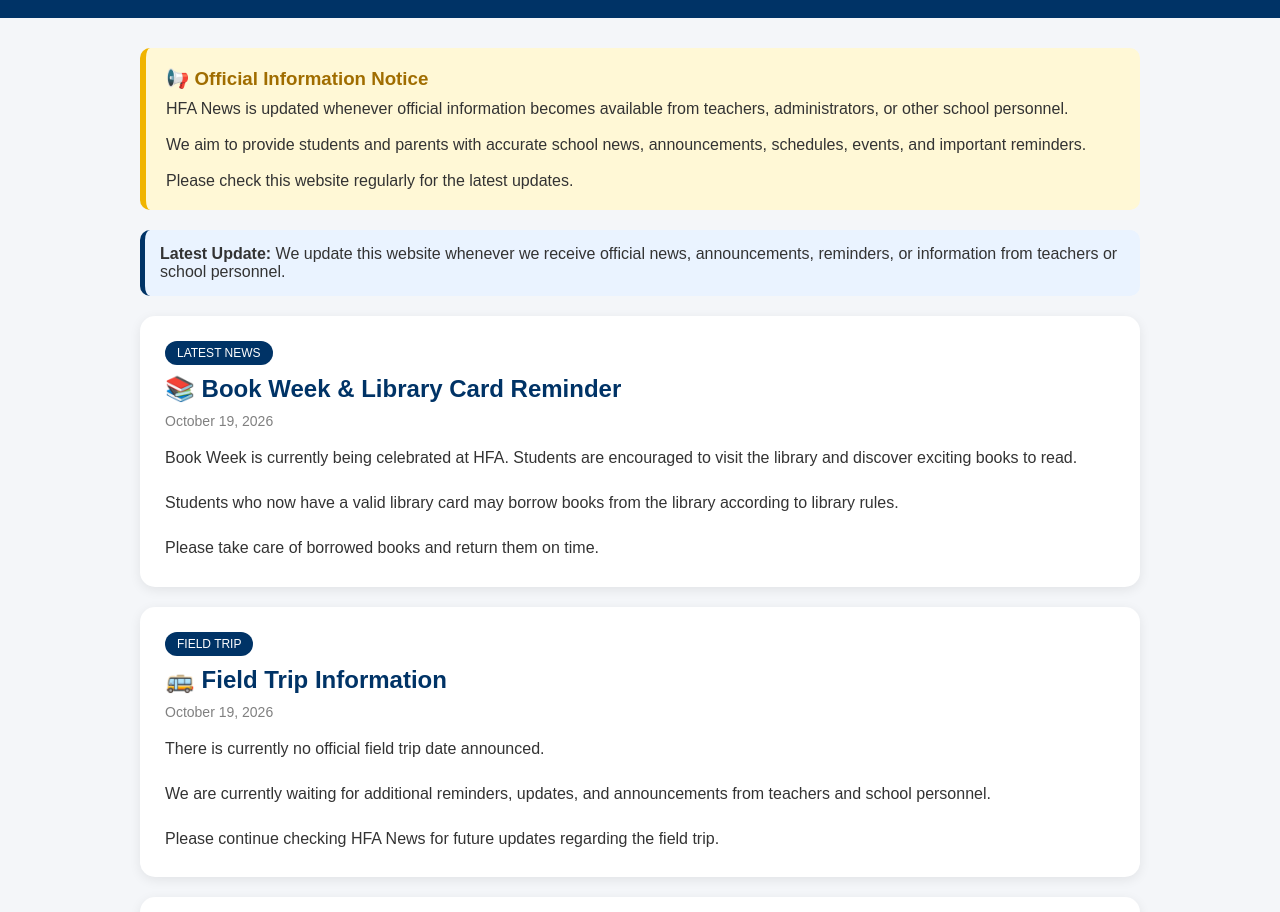
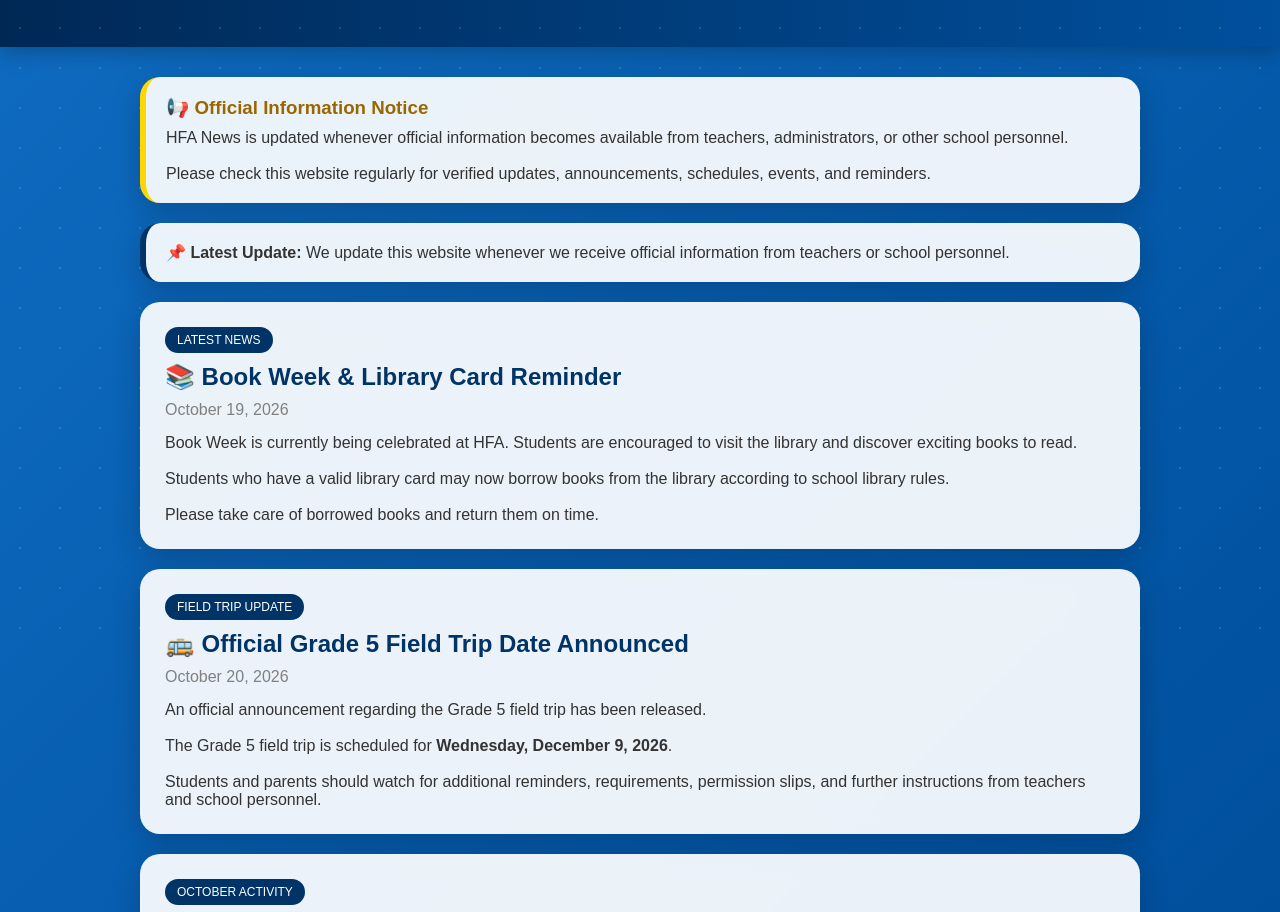
Before and after one commit to timmysemergencyacct-create/HFA-GOSSIP-NEWS, a plain HTML site: page index.html in a window 1280 px wide. Shown: the part 152-1064 px from the top of the page. Drawn offline with Linux system fonts and the light colour scheme.

Commit message:
Update index.html

```diff
--- a/index.html
+++ b/index.html
@@ -4,7 +4,7 @@
 <meta charset="UTF-8">
 <meta name="viewport" content="width=device-width, initial-scale=1.0">
 
-<title>HFA News</title>
+<title>📰 HFA News</title>
 
 <style>
 
@@ -12,28 +12,61 @@
     margin:0;
     padding:0;
     box-sizing:border-box;
-    font-family:Arial,sans-serif;
+    font-family:Arial, sans-serif;
 }
 
 body{
-    background:#f4f6f9;
+    background:linear-gradient(
+        -45deg,
+        #003366,
+        #00509e,
+        #1e88e5,
+        #66bbff
+    );
+    background-size:400% 400%;
+    animation:gradientMove 15s ease infinite;
     color:#333;
 }
 
+@keyframes gradientMove{
+    0%{background-position:0% 50%;}
+    50%{background-position:100% 50%;}
+    100%{background-position:0% 50%;}
+}
+
+body::before{
+    content:"";
+    position:fixed;
+    top:0;
+    left:0;
+    width:100%;
+    height:100%;
+    background-image:
+    radial-gradient(white 1px, transparent 1px);
+    background-size:40px 40px;
+    opacity:.15;
+    pointer-events:none;
+}
+
 header{
-    background:#003366;
+    background:linear-gradient(
+        90deg,
+        #002855,
+        #00509e
+    );
     color:white;
     text-align:center;
-    padding:40px 20px;
+    padding:50px 20px;
+    box-shadow:0 5px 20px rgba(0,0,0,.25);
 }
 
 header h1{
-    font-size:50px;
+    font-size:55px;
 }
 
 header p{
     margin-top:10px;
-    font-size:18px;
+    font-size:20px;
 }
 
 .live{
@@ -48,32 +81,37 @@
 }
 
 .notice{
-    background:#fff8d6;
-    border-left:6px solid #f0b400;
+    background:rgba(255,255,255,.92);
+    backdrop-filter:blur(10px);
+    border-left:6px solid gold;
     padding:20px;
-    border-radius:10px;
+    border-radius:20px;
     margin-bottom:20px;
+    box-shadow:0 8px 30px rgba(0,0,0,.2);
 }
 
 .notice h3{
-    color:#a06d00;
+    color:#996600;
     margin-bottom:10px;
 }
 
 .updates{
-    background:#eaf3ff;
-    border-left:5px solid #003366;
-    padding:15px;
-    border-radius:10px;
+    background:rgba(255,255,255,.92);
+    backdrop-filter:blur(10px);
+    border-left:6px solid #003366;
+    padding:20px;
+    border-radius:20px;
     margin-bottom:20px;
+    box-shadow:0 8px 30px rgba(0,0,0,.2);
 }
 
 .news-card{
-    background:white;
+    background:rgba(255,255,255,.92);
+    backdrop-filter:blur(10px);
+    border-radius:20px;
     padding:25px;
-    border-radius:15px;
     margin-bottom:20px;
-    box-shadow:0 3px 12px rgba(0,0,0,.08);
+    box-shadow:0 8px 30px rgba(0,0,0,.2);
 }
 
 .news-card h2{
@@ -84,18 +122,13 @@
 .date{
     color:gray;
     margin-bottom:15px;
-    font-size:14px;
-}
-
-.news-card p{
-    line-height:1.7;
 }
 
 .badge{
     display:inline-block;
     background:#003366;
     color:white;
-    padding:5px 12px;
+    padding:6px 12px;
     border-radius:20px;
     font-size:12px;
     margin-bottom:10px;
@@ -113,20 +146,17 @@
 }
 
 td{
+    background:white;
     padding:12px;
     border-bottom:1px solid #ddd;
     text-align:center;
 }
 
-tr:hover{
-    background:#f5f5f5;
-}
-
 footer{
-    background:#003366;
+    background:#002855;
     color:white;
     text-align:center;
-    padding:20px;
+    padding:25px;
     margin-top:40px;
 }
 
@@ -152,32 +182,25 @@
 <h3>📢 Official Information Notice</h3>
 
 <p>
-HFA News is updated whenever official information becomes
-available from teachers, administrators, or other school personnel.
+HFA News is updated whenever official information becomes available
+from teachers, administrators, or other school personnel.
 </p>
 
 <br>
 
 <p>
-We aim to provide students and parents with accurate school news,
-announcements, schedules, events, and important reminders.
-</p>
-
-<br>
-
-<p>
-Please check this website regularly for the latest updates.
+Please check this website regularly for verified updates,
+announcements, schedules, events, and reminders.
 </p>
 
 </div>
 
 <div class="updates">
 
-<strong>Latest Update:</strong>
+<strong>📌 Latest Update:</strong>
 
-We update this website whenever we receive official news,
-announcements, reminders, or information from teachers
-or school personnel.
+We update this website whenever we receive official information
+from teachers or school personnel.
 
 </div>
 
@@ -193,15 +216,15 @@
 
 <p>
 Book Week is currently being celebrated at HFA.
-Students are encouraged to visit the library and
-discover exciting books to read.
+Students are encouraged to visit the library and discover
+exciting books to read.
 </p>
 
 <br>
 
 <p>
-Students who now have a valid library card may borrow
-books from the library according to library rules.
+Students who have a valid library card may now borrow books
+from the library according to school library rules.
 </p>
 
 <br>
@@ -214,35 +237,39 @@
 
 <div class="news-card">
 
-<div class="badge">FIELD TRIP</div>
+<div class="badge">FIELD TRIP UPDATE</div>
 
-<h2>🚌 Field Trip Information</h2>
+<h2>🚌 Official Grade 5 Field Trip Date Announced</h2>
 
 <div class="date">
-October 19, 2026
+October 20, 2026
 </div>
 
 <p>
-There is currently no official field trip date announced.
+An official announcement regarding the Grade 5 field trip
+has been released.
 </p>
 
 <br>
 
 <p>
-We are currently waiting for additional reminders,
-updates, and announcements from teachers and school personnel.
+The Grade 5 field trip is scheduled for
+<strong>Wednesday, December 9, 2026</strong>.
 </p>
 
 <br>
 
 <p>
-Please continue checking HFA News for future updates regarding
-the field trip.
+Students and parents should watch for additional reminders,
+requirements, permission slips, and further instructions
+from teachers and school personnel.
 </p>
 
 </div>
 
 <div class="news-card">
+
+<div class="badge">OCTOBER ACTIVITY</div>
 
 <h2>🙏 October Rosary Prayers</h2>
 
@@ -251,21 +278,22 @@
 </div>
 
 <p>
-Throughout the month of October, HFA students and staff are
-participating in Rosary prayers.
+Throughout the month of October, HFA students and staff
+are participating in Rosary prayers.
 </p>
 
 <br>
 
 <p>
-This special month is dedicated to prayer, reflection,
-and strengthening our faith. Students are encouraged
-to participate respectfully during prayer sessions.
+Students are encouraged to participate respectfully during
+all prayer sessions.
 </p>
 
 </div>
 
 <div class="news-card">
+
+<div class="badge">SCHEDULE</div>
 
 <h2>📅 Grade 4, 5 & 6 Schedule</h2>
 
@@ -317,6 +345,8 @@
 
 <div class="news-card">
 
+<div class="badge">WELCOME</div>
+
 <h2>📢 Welcome To HFA News</h2>
 
 <div class="date">
@@ -324,8 +354,9 @@
 </div>
 
 <p>
-Welcome to HFA News. This website provides school news,
-announcements, schedules, events, reminders, and community updates.
+Welcome to HFA News.
+This website provides school news, announcements,
+schedules, events, reminders, and community updates.
 </p>
 
 <br>
@@ -341,7 +372,7 @@
 
 <footer>
 
-HFA News © 2026
+📰 HFA News © 2026
 
 <br><br>
 
```
